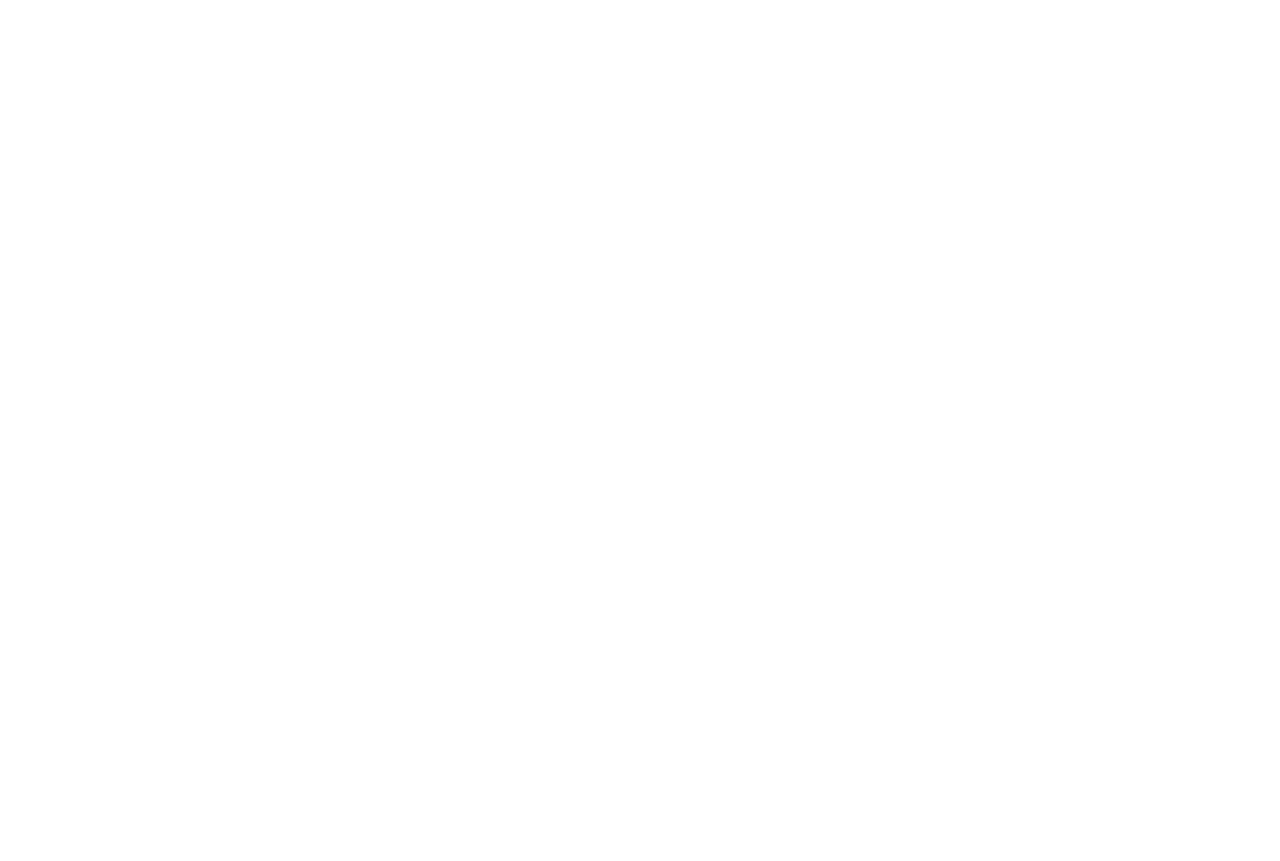
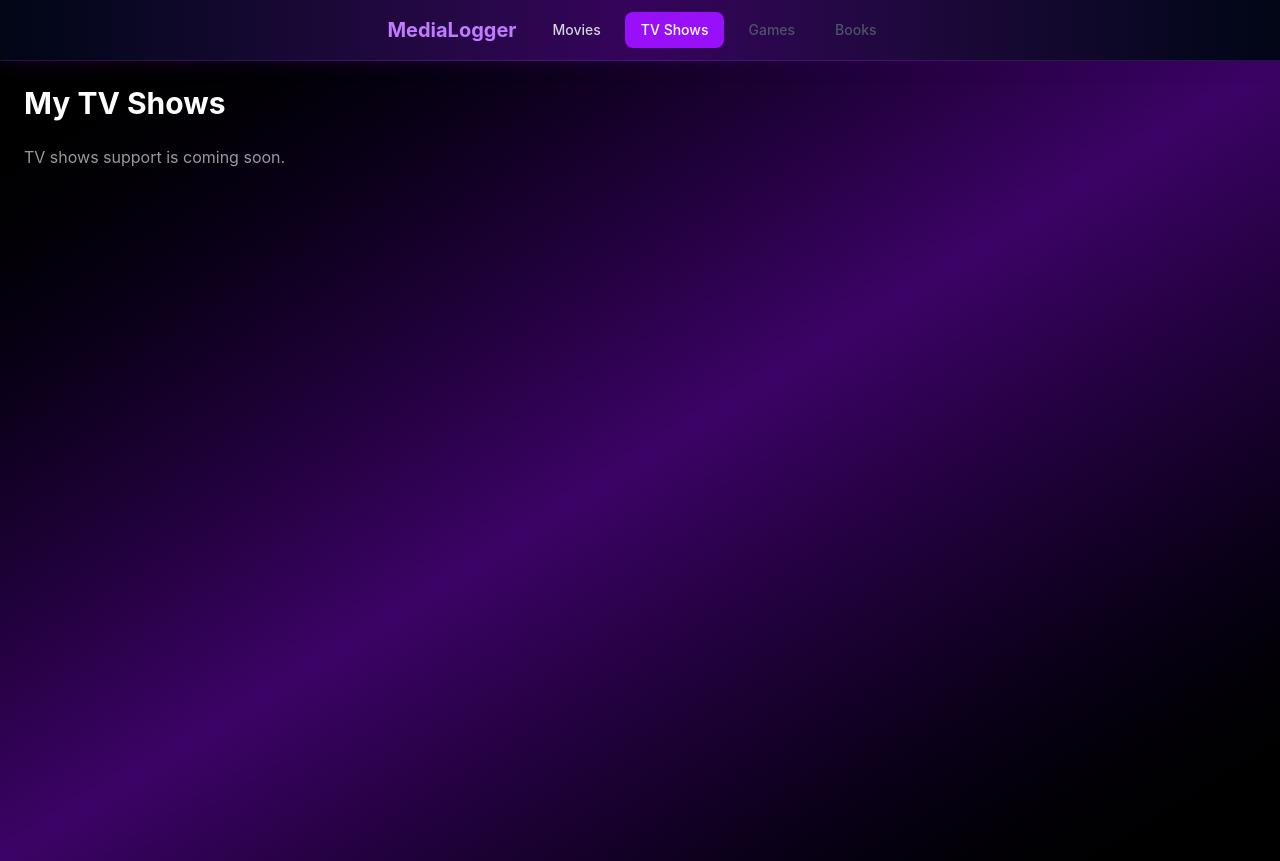
Before and after one commit to XrisafisGiou/MediaLogger, a React app in the folder frontend/: page /tv-shows in a window 1280 px wide. Before the commit this address had no page. Before the commit the page ends 800 px from the top, so only its background shows below. Built offline with nearby package versions, Linux system fonts and the light colour scheme; sample sign-in values are in the browser's storage; the HTML template or start-up script is replaced by a standard one.

Commit message:
Added AppHeader for media navigation

```diff
--- a/frontend/src/App.jsx
+++ b/frontend/src/App.jsx
@@ -1,11 +1,13 @@
 import { BrowserRouter, Routes, Route } from "react-router-dom";
 import ProtectedRoute from "./routes/ProtectedRoute";
+import AppLayout from "./components/layout/AppLayout";
 
 import Login from "./pages/Login.jsx";
 import Register from "./pages/Register.jsx";
 import Movies from "./pages/Movies.jsx";
 import MovieDetails from "./pages/MovieDetails.jsx";
 import UserProfile from "./pages/UserProfile.jsx";
+import TVShows from "./pages/TVShows.jsx";
 
 function App() {
   return (
@@ -13,27 +15,19 @@
       <Routes>
         <Route path="/" element={<Login />} />
         <Route path="/register" element={<Register />} />
-        <Route path="/movies" element={
-          <ProtectedRoute>
-            <Movies />
-          </ProtectedRoute>}
-        />
+
         <Route
-          path="/profile"
           element={
             <ProtectedRoute>
-              <UserProfile />
+              <AppLayout />
             </ProtectedRoute>
           }
-        />
-        <Route
-          path="/movie/:tmdbId"
-          element={
-            <ProtectedRoute>
-              <MovieDetails />
-            </ProtectedRoute>
-          }
-        />
+        >
+          <Route path="/movies" element={<Movies />} />
+          <Route path="/tv-shows" element={<TVShows />} />
+          <Route path="/movie/:tmdbId" element={<MovieDetails />} />
+          <Route path="/profile" element={<UserProfile />} />
+        </Route>
       </Routes>
     </BrowserRouter>
   );
--- a/frontend/src/components/common/SearchModal.jsx
+++ b/frontend/src/components/common/SearchModal.jsx
@@ -14,7 +14,7 @@
 }) {
   return (
     <div
-      className="fixed inset-0 z-50 overflow-y-auto bg-black/90 p-6 backdrop-blur-md"
+      className="fixed inset-x-0 bottom-0 top-5 z-50 overflow-y-auto bg-black/90 p-6 backdrop-blur-md"
       onClick={onClose}
       role="dialog"
       aria-modal="true"
--- /dev/null
+++ b/frontend/src/components/layout/AppHeader.jsx
@@ -0,0 +1,71 @@
+import { NavLink } from "react-router-dom";
+
+const mediaSections = [
+  {
+    label: "Movies",
+    path: "/movies",
+    enabled: true,
+  },
+  {
+    label: "TV Shows",
+    path: "/tv-shows",
+    enabled: true,
+  },
+  {
+    label: "Games",
+    path: "/games",
+    enabled: false,
+  },
+  {
+    label: "Books",
+    path: "/books",
+    enabled: false,
+  },
+];
+
+export default function AppHeader() {
+  return (
+    <header className="sticky top-0 z-40 border-b border-purple-400/15 bg-gradient-to-r from-slate-950/95 via-purple-950/90 to-slate-950/95 text-white shadow-lg shadow-purple-950/20 backdrop-blur-xl">
+      <div className="mx-auto flex max-w-7xl items-center justify-center gap-5 overflow-x-auto px-6 py-3">
+        <NavLink
+          to="/movies"
+          className="shrink-0 text-xl font-bold text-purple-400 transition hover:text-purple-300"
+        >
+          MediaLogger
+        </NavLink>
+
+        <nav
+          aria-label="Media sections"
+          className="flex shrink-0 items-center justify-center gap-2"
+        >
+          {mediaSections.map((section) =>
+            section.enabled ? (
+              <NavLink
+                key={section.label}
+                to={section.path}
+                className={({ isActive }) =>
+                  `rounded-lg px-4 py-2 text-sm font-medium transition ${
+                    isActive
+                      ? "bg-purple-600 text-white"
+                      : "text-gray-300 hover:bg-white/10 hover:text-white"
+                  }`
+                }
+              >
+                {section.label}
+              </NavLink>
+            ) : (
+              <span
+                key={section.label}
+                aria-disabled="true"
+                title="Coming soon"
+                className="cursor-not-allowed rounded-lg px-4 py-2 text-sm font-medium text-gray-600"
+              >
+                {section.label}
+              </span>
+            ),
+          )}
+        </nav>
+      </div>
+    </header>
+  );
+}
--- /dev/null
+++ b/frontend/src/components/layout/AppLayout.jsx
@@ -0,0 +1,11 @@
+import { Outlet } from "react-router-dom";
+import AppHeader from "./AppHeader";
+
+export default function AppLayout() {
+  return (
+    <div className="min-h-screen bg-black">
+      <AppHeader />
+      <Outlet />
+    </div>
+  );
+}
--- /dev/null
+++ b/frontend/src/pages/TVShows.jsx
@@ -0,0 +1,14 @@
+import PageHeader from "../components/common/PageHeader";
+import PageShell from "../components/layout/PageShell";
+
+export default function TVShows() {
+  return (
+    <PageShell contentClassName="p-6">
+      <PageHeader title="My TV Shows" className="mb-6" />
+
+      <p className="text-white/60">
+        TV shows support is coming soon.
+      </p>
+    </PageShell>
+  );
+}
```
